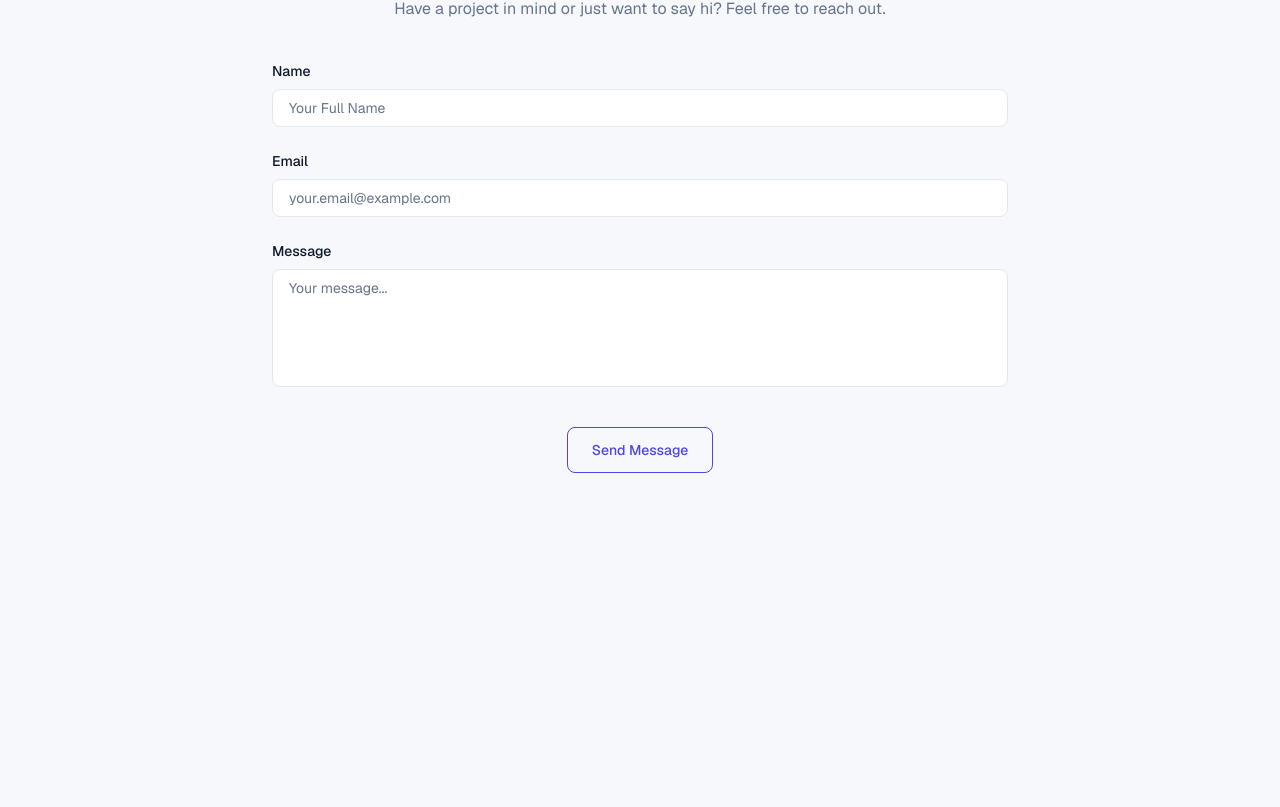
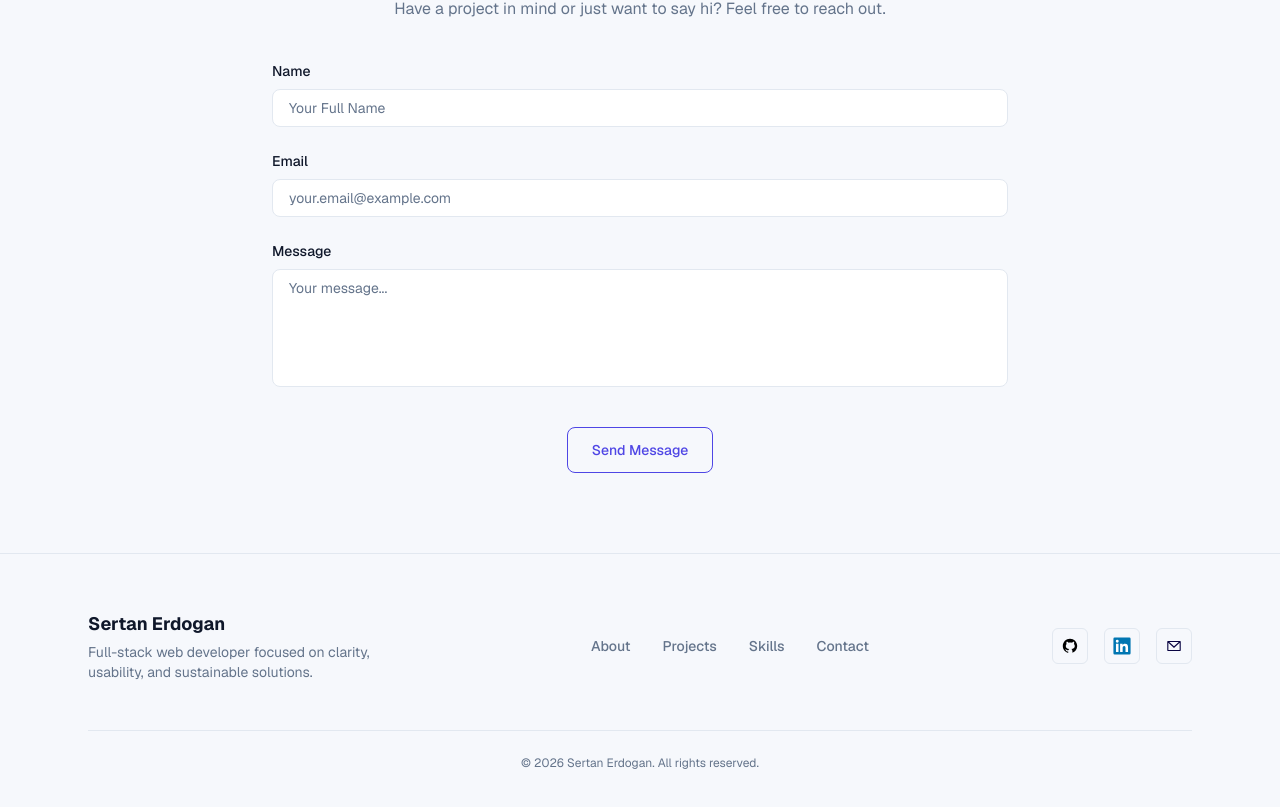
Before and after one commit to sertanrdn/portfolio, a Next.js app: page / in a window 1280 px wide. Shown: the part 2921-3728 px from the top of the page. Before the commit the page ends 3474 px from the top, so only its background shows below. Built offline with nearby package versions, Linux system fonts and the light colour scheme; no server answers.

Commit message:
Created Footer component to use on the page

```diff
--- a/src/app/page.tsx
+++ b/src/app/page.tsx
@@ -4,6 +4,7 @@ import Navbar from "../components/Navbar";
 import Projects from "../components/Projects";
 import Skills from "../components/Skills";
 import Contact from "../components/Contact";
+import Footer from "../components/Footer";
 
 export default function Home() {
   return (
@@ -21,6 +22,8 @@ export default function Home() {
         <Skills />
         {/* Contact */}
         <Contact />
+        {/* Footer */}
+        <Footer />
       </main>
     </>
   );
--- /dev/null
+++ b/src/components/Footer.tsx
@@ -0,0 +1,68 @@
+import Link from "next/link";
+import Image from "next/image";
+import { navItems } from "../data/navigation";
+import { socialLinks } from "../data/socialLinks";
+
+export default function Footer() {
+    return (
+        <footer className="relative border-t border-border">
+            <div className="mx-auto max-w-6xl px-6 py-14">
+                <div className="flex flex-col gap-10 md:flex-row md:items-center md:justify-between">
+                    <div>
+                        <p className="text-lg font-bold text-text">
+                            Sertan Erdogan
+                        </p>
+                        <p className="mt-1 max-w-xs text-sm text-muted">
+                            Full-stack web developer focused on clarity, usability,
+                            and sustainable solutions.
+                        </p>
+                    </div>
+                    <nav className="flex flex-wrap justify-center gap-x-8 gap-y-3">
+                        {navItems.map((item) => (
+                            <Link
+                                key={item.href}
+                                href={item.href}
+                                className="text-sm font-medium text-muted hover:text-accent transition-colors"
+                            >
+                                {item.label}
+                            </Link>
+                        ))}
+                    </nav>
+                    <div className="flex justify-center gap-4">
+                        {socialLinks.map((link) => (
+                            <Link
+                                key={link.label}
+                                href={link.href}
+                                target="_blank"
+                                aria-label={link.label}
+                                className="
+                                    group flex h-9 w-9 items-center justify-center
+                                    rounded-md border border-border
+                                    transition-all hover:-translate-y-0.5
+                                    hover:border-accent/40
+                                    hover:shadow-md hover:shadow-accent/10
+                                "
+                            >
+                                <Image
+                                    src={link.icon}
+                                    alt=""
+                                    width={18}
+                                    height={18}
+                                    aria-hidden="true"
+                                    className={`
+                                        transition-transform duration-200
+                                        group-hover:scale-110
+                                        ${link.invertOnDark ? "dark:invert" : ""}
+                                    `}
+                                />
+                            </Link>
+                        ))}
+                    </div>
+                </div>
+                <div className="mt-12 border-t border-border pt-6 text-center text-xs text-muted">
+                    © {new Date().getFullYear()} Sertan Erdogan. All rights reserved.
+                </div>
+            </div>
+        </footer>
+    );
+}
```
